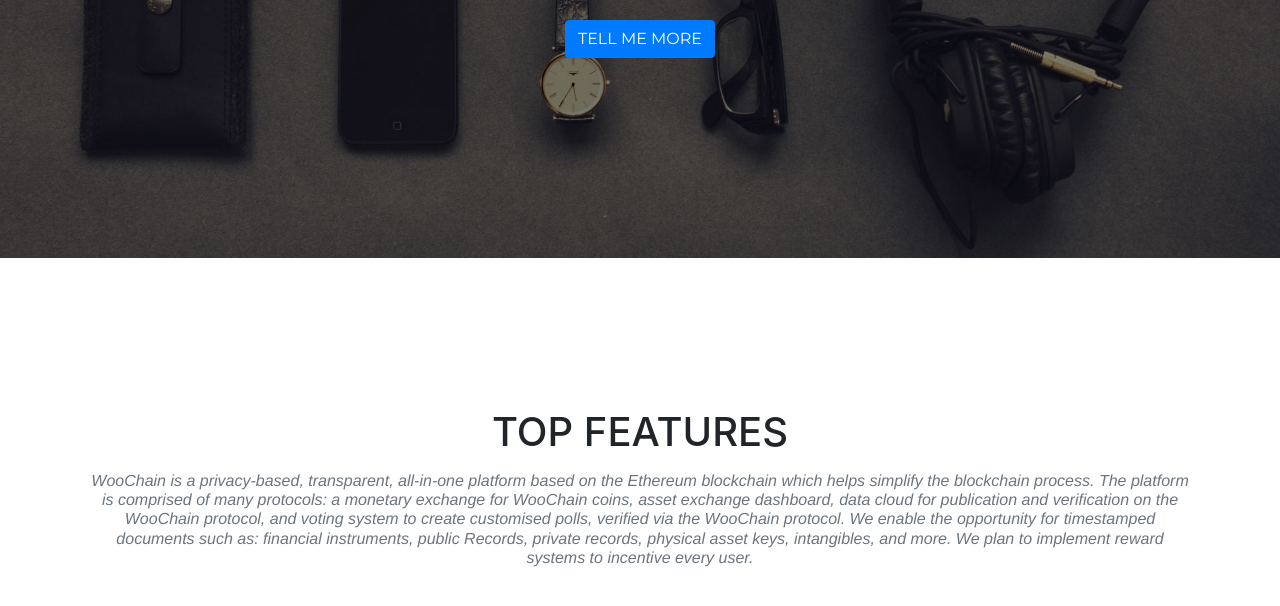
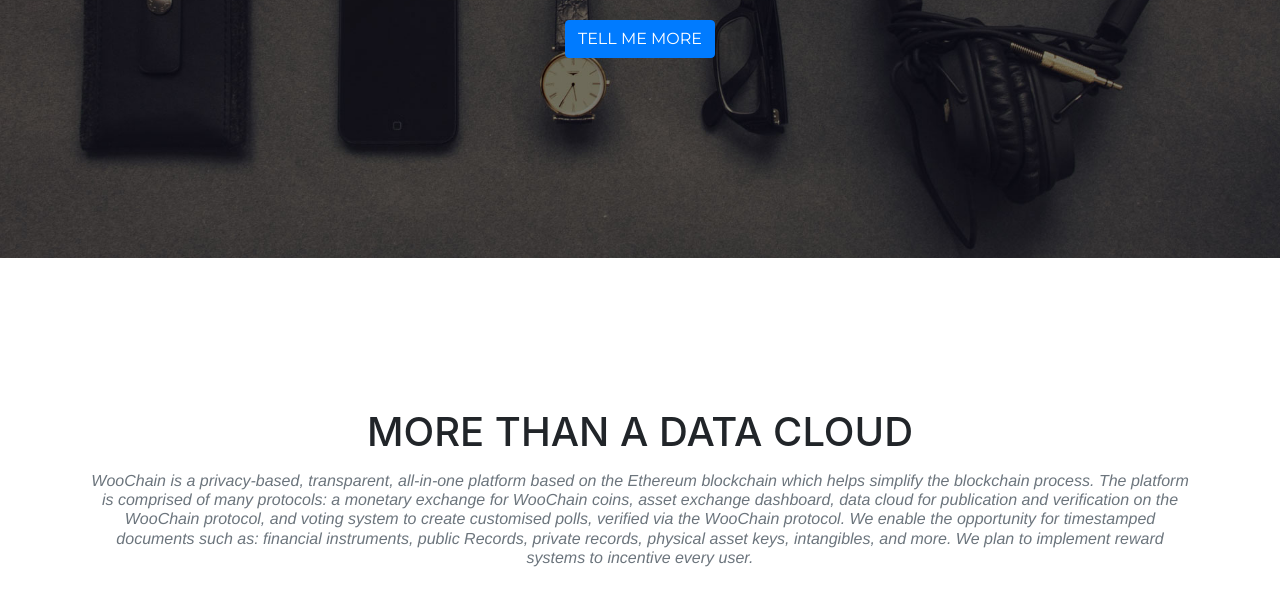
Before and after one commit to woochain/nirholas.github.io, a website with bundled scripts: page index.html in a window 1280 px wide. Shown: the part 470-1076 px from the top of the page. Built offline with nearby package versions, Linux system fonts and the light colour scheme; files whose address does not match are found by name; a web font is replaced by a local one.

Commit message:
Update index.html

```diff
--- a/index.html
+++ b/index.html
@@ -73,7 +73,7 @@
       <div class="container">
         <div class="row">
           <div class="col-lg-12 text-center">
-            <h2 class="section-heading text-uppercase">Top Features</h2>
+            <h2 class="section-heading text-uppercase">More Than A Data Cloud</h2>
             <h3 class="section-subheading text-muted">WooChain is a privacy-based, transparent, all-in-one platform based on the Ethereum blockchain which helps simplify the blockchain process. The platform is comprised of many protocols: a monetary exchange for WooChain coins, asset exchange dashboard, data cloud for publication and verification on the WooChain protocol, and voting system to create customised polls, verified via the WooChain protocol. We enable the opportunity for timestamped documents such as: financial instruments, public Records, private records, physical asset keys, intangibles, and more. We plan to implement reward systems to incentive every user.</h3>
           </div>
         </div>
```
